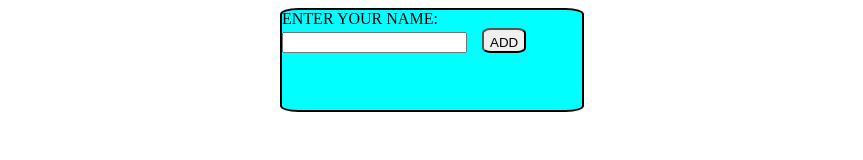
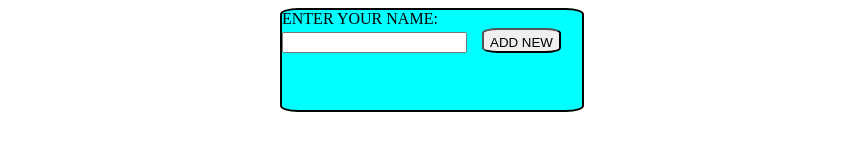
Before and after one commit to sivafastbokz/mern-stack-app, a React (Create React App) app: page / in a window 1280 px wide. Shown: the top 160 px of the page, without its empty margins (208-1071 px from the left). Built offline with nearby package versions, Linux system fonts and the light colour scheme.

Commit message:
table updated

```diff
--- a/src/component/form.js
+++ b/src/component/form.js
@@ -7,7 +7,7 @@ class Form extends React.Component{
             <React.Fragment>
             <div className="form">
              ENTER YOUR NAME: <input name="name"/>
-             <button>ADD</button>
+             <button>ADD NEW</button>
              </div>
              <table>
                 <tr>
```
